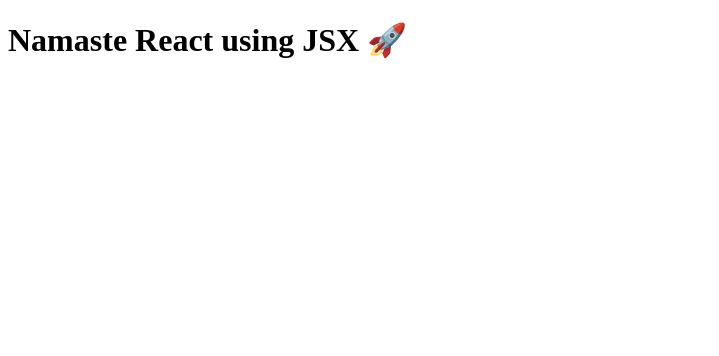
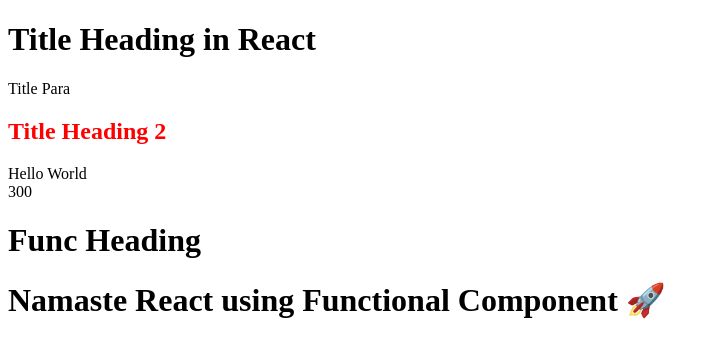
Before and after one commit to raghukiran4590/React, a React app: page / in a window 1280 px wide. Shown: the whole page, without its empty margins (0-719 px from the left). Built offline with nearby package versions, Linux system fonts and the light colour scheme.

Commit message:
Components

```diff
--- a/app.js
+++ b/app.js
@@ -6,26 +6,59 @@
 //Emoji shortcut CTRL+CMD+SPACE
 
 //syntax using React Core
-const heading = React.createElement(
+/* const heading = React.createElement(
     "h1",
     { id: "heading" },
     "Namaste React 🚀"
-);
+); */
 
-console.log(heading);
+/* console.log(heading);
 
-const root = ReactDOM.createRoot(document.getElementById("root"));
-
-root.render(heading);
+root.render(heading); */
 
 // Using JSX
 // JSX code is transpiled before it reaches the JS engine - means it converts the ES6 compliant code to browser compliant standards
 // JSX => React.createElement => JavaScript Object => HTMLElement(render)
-const jsxHeading = <h1 id="jsxHeading">Namaste React using JSX 🚀</h1>;
+/* const jsxHeading = <h1 id="jsxHeading">Namaste React using JSX 🚀</h1>;
 const jsxHeading2 = (<h2 id="jsxHeading2">
     Heading2
-</h2>);
+</h2>); */
 
-console.log(jsxHeading);
+// console.log(jsxHeading);
 
-root.render(jsxHeading);
+//React Functional Component
+const Title = () => (
+    <div>
+        <h1>Title Heading in React</h1>
+        <p>Title Para</p>
+        <h2 id = "heading2">Title Heading 2</h2>
+        {"Hello World"}
+        <br></br>
+        {100+200}
+        {console.log("Logging")}
+    </div>
+
+);
+
+const Func = () => (
+    <div>
+        <h1>Func Heading</h1>
+        {console.log("func testing")}
+    </div>
+);
+
+const HeadingComponent = () => (
+    <div id="container">
+    {<Title/>}
+    {<Func/>}
+    <h1 className="heading">Namaste React using Functional Component 🚀</h1>
+    </div>
+);
+
+const root = ReactDOM.createRoot(document.getElementById("root"));
+
+root.render(<HeadingComponent/>);
+
+
+// If the const is declared with () => {}, it will not render any html code. We can't JSX code if function is within the curly {} braces
+// If the const is declared with () => (), it will render it as JSX code. We can enclose the JS code within curly {} braces.
--- a/index.css
+++ b/index.css
@@ -1,3 +1,3 @@
-#heading {
+#heading2 {
     color: red;
 }
```
Also changed, not shown: 1 other file.
